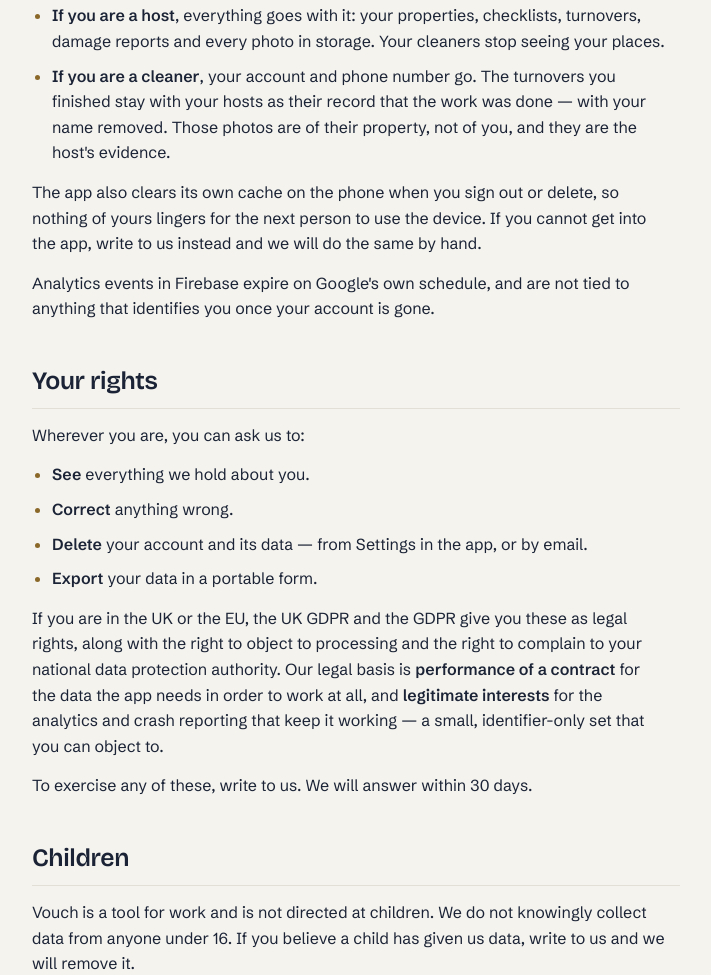
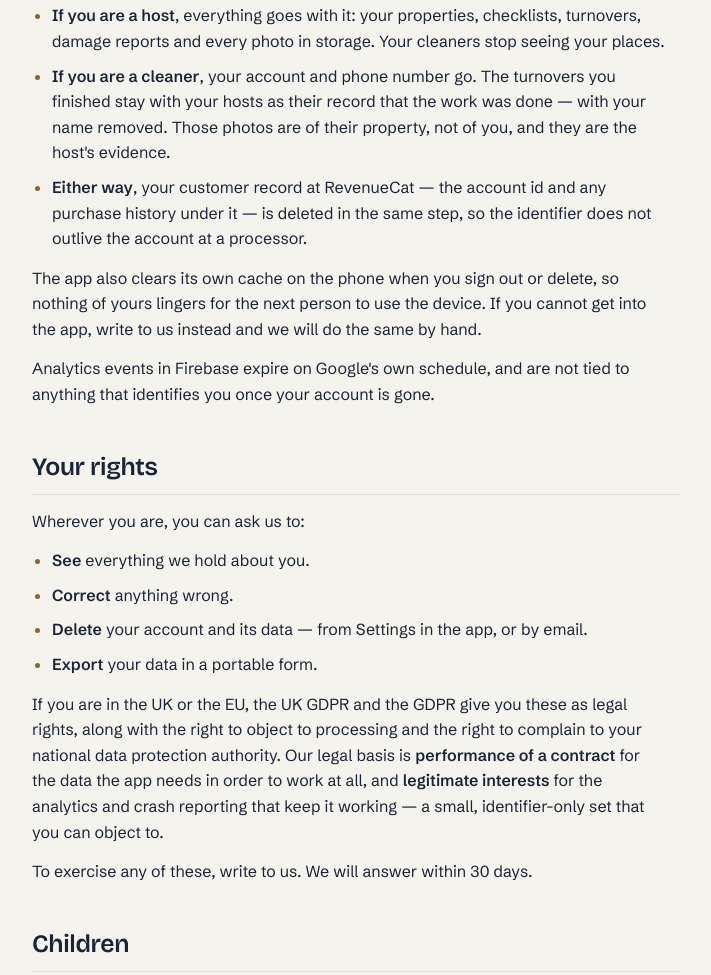
Before and after one commit to melihdikmen/vouch-legal, a plain HTML site: page index.html in a window 1280 px wide. Shown: the part 4428-5403 px from the top of the page, without its empty margins (284-995 px from the left). Drawn offline with nearby package versions, Linux system fonts and the light colour scheme.

Commit message:
Say the RevenueCat record goes with the account
Deleting an account now also deletes the customer at RevenueCat, so the
identifier the policy says is the only thing sent there no longer outlives
the account.

Co-Authored-By: Claude Fable 5.1 <noreply@anthropic.com>
Claude-Session: https://claude.ai/code/session_01CTCUNzJjD4LxNXVJXzYruW

```diff
--- a/index.html
+++ b/index.html
@@ -330,6 +330,7 @@
     <ul>
       <li><strong>If you are a host</strong>, everything goes with it: your properties, checklists, turnovers, damage reports and every photo in storage. Your cleaners stop seeing your places.</li>
       <li><strong>If you are a cleaner</strong>, your account and phone number go. The turnovers you finished stay with your hosts as their record that the work was done — with your name removed. Those photos are of their property, not of you, and they are the host's evidence.</li>
+      <li><strong>Either way</strong>, your customer record at RevenueCat — the account id and any purchase history under it — is deleted in the same step, so the identifier does not outlive the account at a processor.</li>
     </ul>
     <p>The app also clears its own cache on the phone when you sign out or delete, so nothing of yours lingers for the next person to use the device. If you cannot get into the app, write to us instead and we will do the same by hand.</p>
     <p>Analytics events in Firebase expire on Google's own schedule, and are not tied to anything that identifies you once your account is gone.</p>
```
